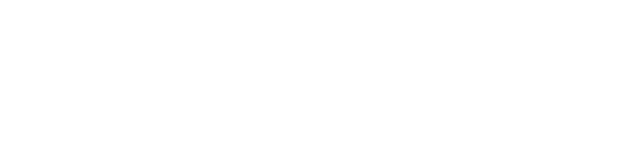
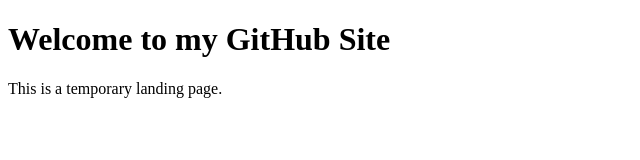
Before and after one commit to psmithy/psmithy.github.io, a plain HTML site: page index.html in a window 1280 px wide. Shown: the whole page, without its empty margins (0-640 px from the left). Drawn offline with Linux system fonts and the light colour scheme.

```diff
--- a/index.html
+++ b/index.html
@@ -4,6 +4,8 @@
         <title>Paul's GitHub Homepage</title>
     </head>
     <body>
+        <h1>Welcome to my GitHub Site</h1>
+        <p>This is a temporary landing page.</p>
         <script src="script.js"></script>
     </body>
 </html>
```
